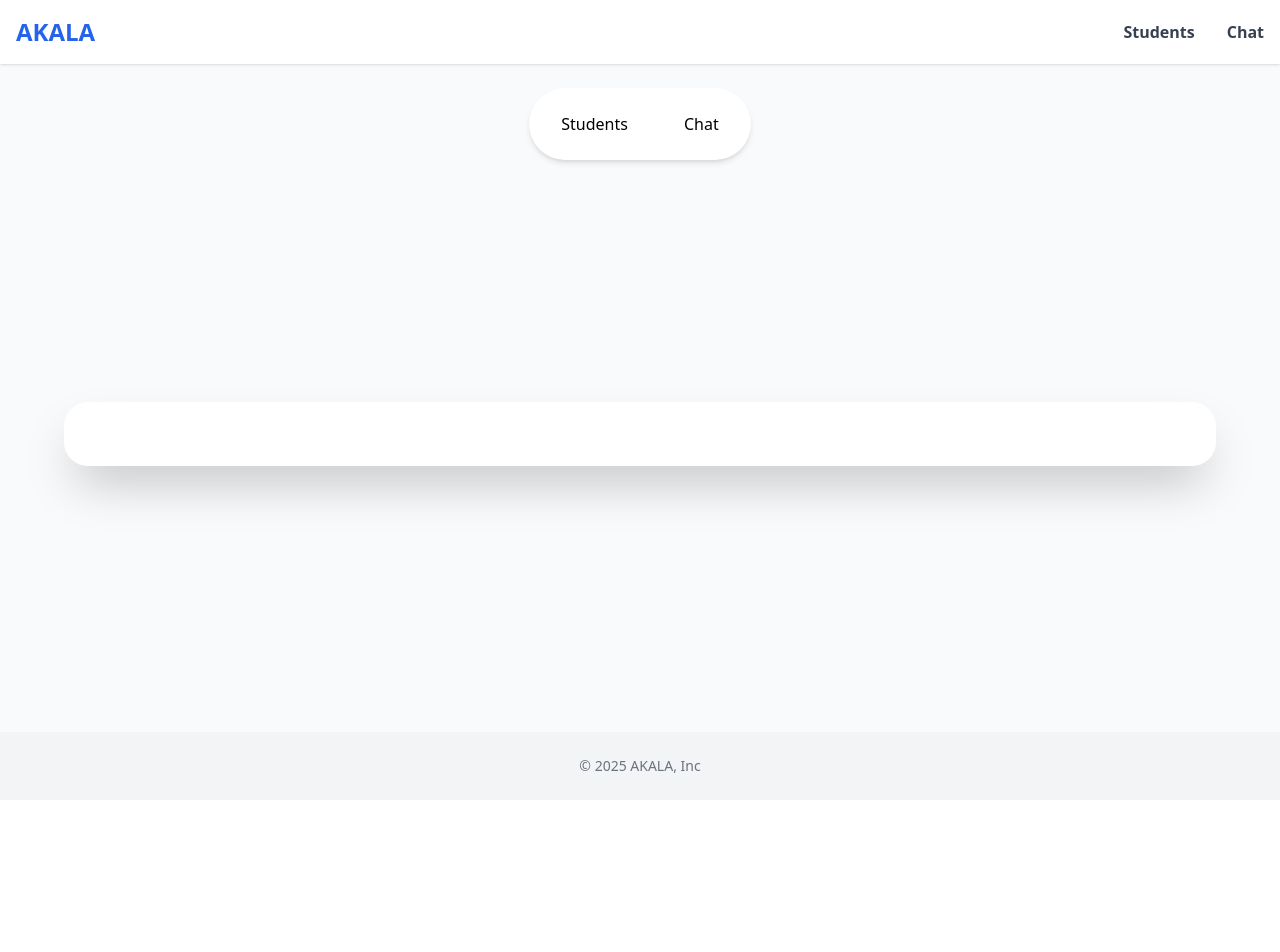
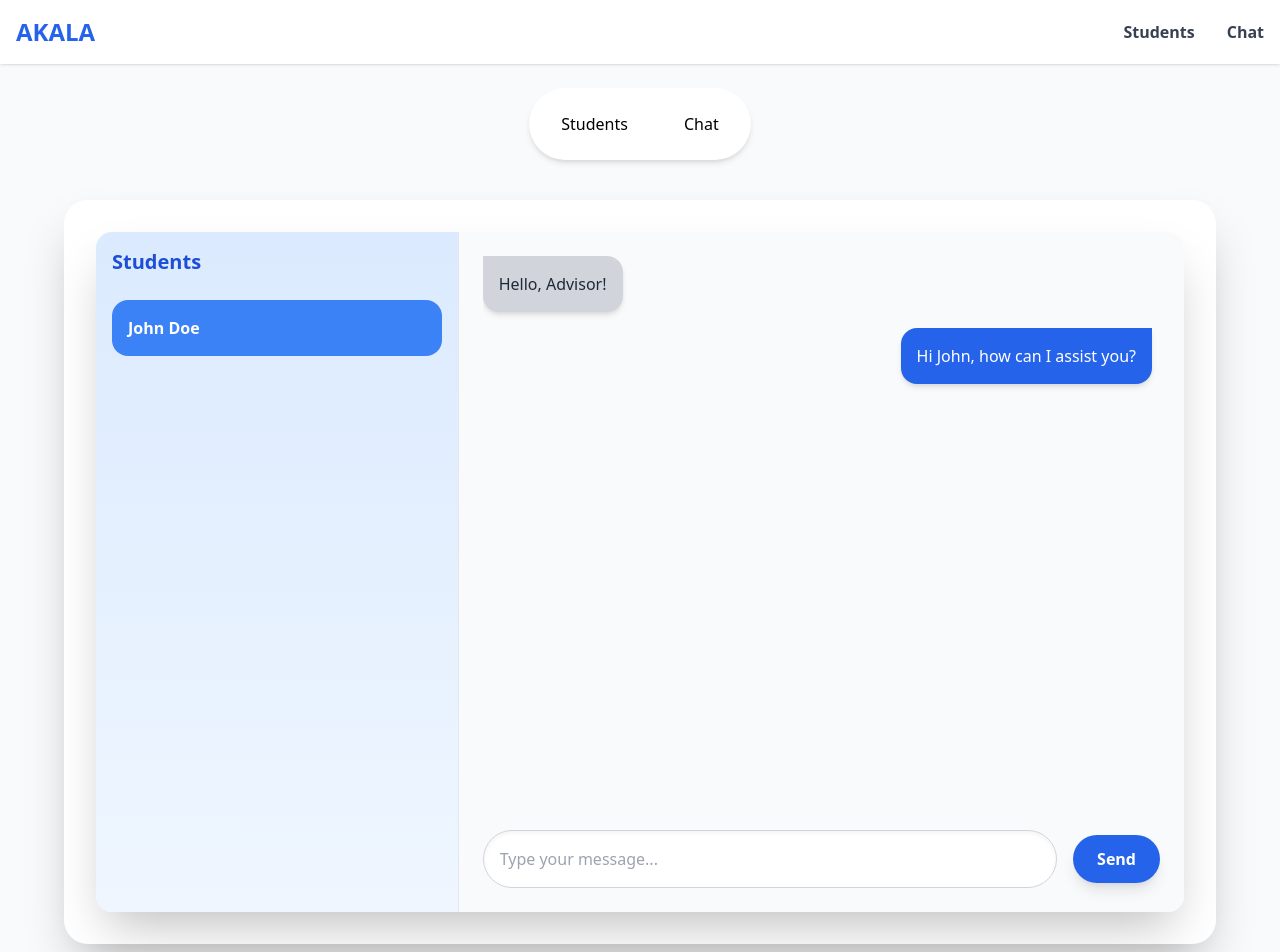
Before and after one commit to PragyaDhawan/student-management-platform, a React (Create React App) app: page /chat in a window 1280 px wide. Shown: the top 952 px of the page. Before the commit the page ends 800 px from the top, so only its background shows below. Built offline with nearby package versions, Linux system fonts and the light colour scheme.

Commit message:
added chat interface

```diff
--- /dev/null
+++ b/src/components/Chat/Chat.jsx
@@ -0,0 +1,99 @@
+import { useState, useEffect, useRef } from 'react';
+import { useChat } from '../../context/ChatContext';
+
+export default function Chat() {
+  const { conversations, sendMessage } = useChat();
+  const [selectedId, setSelectedId] = useState(conversations[0]?.studentId || '');
+  const [newMessage, setNewMessage] = useState('');
+  const chatRef = useRef(null);
+
+  const currentConversation = conversations.find(c => c.studentId === selectedId);
+
+  function handleSend() {
+    if (newMessage.trim()) {
+      sendMessage(selectedId, 'advisor', newMessage);
+      setNewMessage('');
+    }
+  }
+
+  // Auto-scroll to bottom of chat
+  useEffect(() => {
+    if (chatRef.current) {
+      chatRef.current.scrollTop = chatRef.current.scrollHeight;
+    }
+  }, [currentConversation?.messages.length]);
+
+  return (
+    <div className="flex h-[85vh] rounded-2xl overflow-hidden bg-white shadow-2xl">
+
+      {/* Left Panel */}
+      <div className="w-1/3 bg-gradient-to-b from-blue-100 to-blue-50 overflow-y-auto p-4 border-r border-gray-200">
+        <h2 className="text-xl font-bold mb-6 text-blue-700">Students</h2>
+        <div className="space-y-2">
+          {conversations.map((c) => (
+            <div
+              key={c.studentId}
+              onClick={() => setSelectedId(c.studentId)}
+              className={`p-4 rounded-2xl cursor-pointer transition-all ${
+                c.studentId === selectedId
+                  ? 'bg-blue-500 text-white font-semibold'
+                  : 'hover:bg-blue-100 text-gray-700'
+              }`}
+            >
+              {c.studentName}
+            </div>
+          ))}
+        </div>
+      </div>
+
+      {/* Right Panel */}
+      <div className="w-2/3 flex flex-col p-6 bg-gray-50">
+
+        {/* Dummy Chat Messages */}
+        <div ref={chatRef} className="flex-1 overflow-y-auto space-y-4 pr-2">
+          {currentConversation?.messages.length > 0 ? (
+            currentConversation.messages.map((msg, index) => (
+              <div
+                key={index}
+                className={`flex ${
+                  msg.sender === 'advisor' ? 'justify-end' : 'justify-start'
+                }`}
+              >
+                <div
+                  className={`max-w-[65%] p-4 rounded-2xl shadow-md ${
+                    msg.sender === 'advisor'
+                      ? 'bg-blue-600 text-white rounded-tr-none'
+                      : 'bg-gray-300 text-gray-800 rounded-tl-none'
+                  }`}
+                >
+                  {msg.text}
+                </div>
+              </div>
+            ))
+          ) : (
+            <div className="text-center text-gray-400 mt-10">No messages yet.</div>
+          )}
+        </div>
+
+        {/* Message Input Box*/}
+        <div className="flex items-center mt-6 gap-4">
+          <input
+            type="text"
+            value={newMessage}
+            onChange={(e) => setNewMessage(e.target.value)}
+            placeholder="Type your message..."
+            className="flex-1 p-4 rounded-full bg-white border border-gray-300 shadow-inner outline-none focus:ring focus:ring-blue-300"
+          />
+          <button
+            onClick={handleSend}
+            className="bg-blue-600 hover:bg-blue-700 text-white font-semibold px-6 py-3 rounded-full shadow-lg transition"
+          >
+            Send
+          </button>
+        </div>
+
+      </div>
+
+    </div>
+  );
+}
--- /dev/null
+++ b/src/context/ChatContext.jsx
@@ -0,0 +1,45 @@
+import { createContext, useContext, useState, useEffect } from 'react';
+
+const ChatContext = createContext();
+
+export function useChat() {
+  return useContext(ChatContext);
+}
+
+export function ChatProvider({ children }) {
+  const [conversations, setConversations] = useState(() => {
+    const saved = localStorage.getItem('conversations');
+    return saved
+      ? JSON.parse(saved)
+      : [
+          {
+            studentId: '1',
+            studentName: 'John Doe',
+            messages: [
+              { sender: 'student', text: 'Hello, Advisor!' },
+              { sender: 'advisor', text: 'Hi John, how can I assist you?' },
+            ],
+          },
+        ];
+  });
+
+  useEffect(() => {
+    localStorage.setItem('conversations', JSON.stringify(conversations));
+  }, [conversations]);
+
+  function sendMessage(studentId, sender, text) {
+    setConversations(prev =>
+      prev.map(conv =>
+        conv.studentId === studentId
+          ? { ...conv, messages: [...conv.messages, { sender, text }] }
+          : conv
+      )
+    );
+  }
+
+  return (
+    <ChatContext.Provider value={{ conversations, sendMessage }}>
+      {children}
+    </ChatContext.Provider>
+  );
+}
--- a/src/index.js
+++ b/src/index.js
@@ -4,12 +4,15 @@ import './index.css';
 import App from './App';
 import reportWebVitals from './reportWebVitals';
 import { StudentProvider } from './context/StudentContext';
+import { ChatProvider } from './context/ChatContext';
 
 const root = ReactDOM.createRoot(document.getElementById('root'));
 root.render(
   <React.StrictMode>
     <StudentProvider>
+      <ChatProvider>
         <App />
+      </ChatProvider>
     </StudentProvider>
   </React.StrictMode>
 );
--- a/src/pages/ChatPage.jsx
+++ b/src/pages/ChatPage.jsx
@@ -1,6 +1,9 @@
+import Chat from '../components/Chat/Chat';
+
 export default function ChatPage() {
   return (
     <div>
+      <Chat />
     </div>
   );
 }
```
